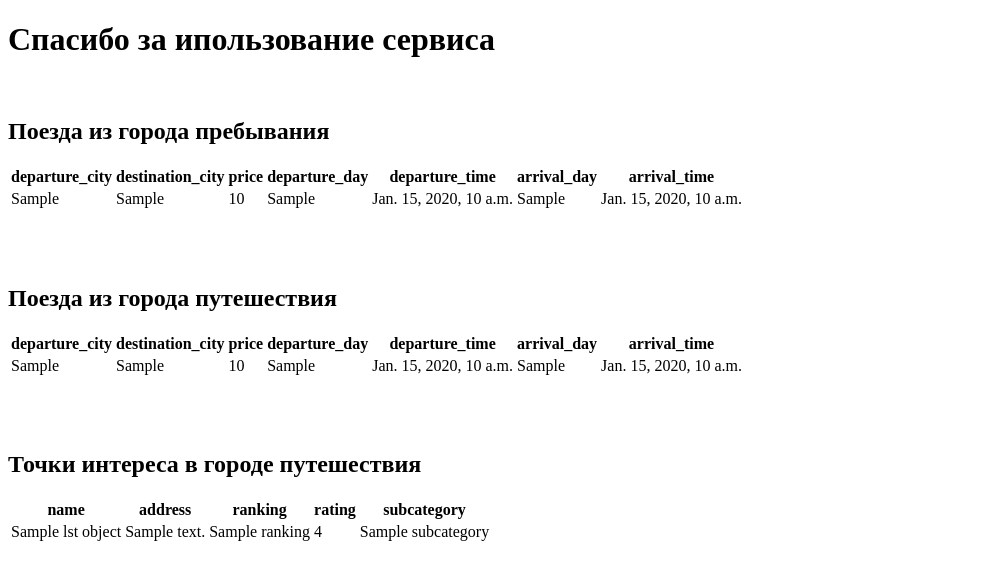
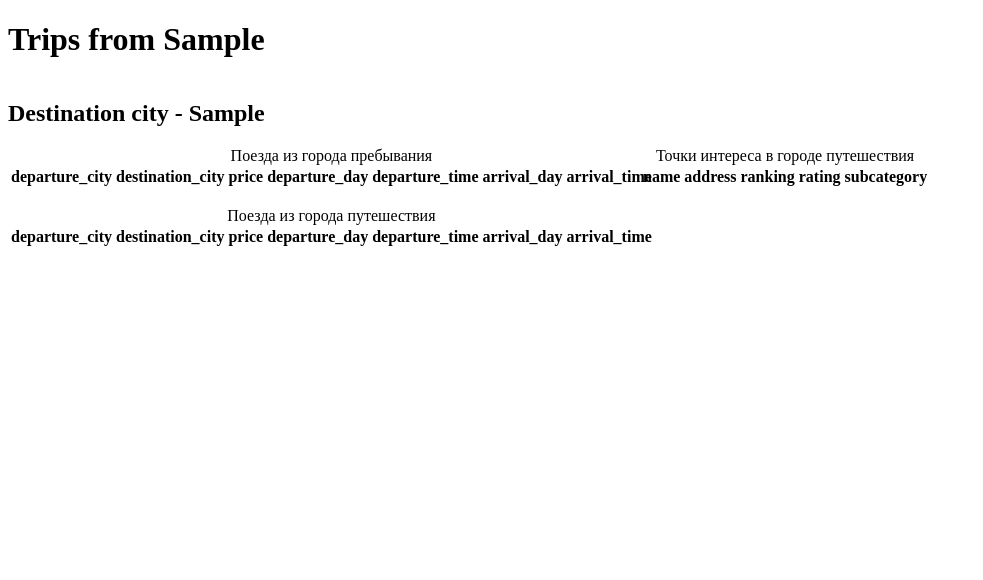
Before and after one commit to vkislinskii/rail_trip_project, a Django app: template templates/processing_page.html in a window 1280 px wide. Shown: the top 580 px of the page, without its empty margins (0-983 px from the left). Run offline with Django 5.2, Linux system fonts and the light colour scheme; the template is opened without the code that fills it: most values are stand-ins (such as "Sample title", 1, 10 or a date in 2020); lists and menus that the app fills with data are empty.

Commit message:
modified processing_page

```diff
--- a/rail_trip/settings.py
+++ b/rail_trip/settings.py
@@ -25,7 +25,7 @@ SECRET_KEY = 'django-insecure-@3(&nzv!^m=**!ft+8h=^cco8+kn$u*#)v!^r)_y$)$uqmu7h8
 # SECURITY WARNING: don't run with debug turned on in production!
 DEBUG = True
 
-ALLOWED_HOSTS = ['45.12.72.86']
+ALLOWED_HOSTS = ['45.12.72.86', '127.0.0.1']
 #TIMEOUT = 600 #задал тут вручную (40 секунд нужно для поиска информации по одному городу назначения)
 
 # Application definition
--- a/templates/get_form.html
+++ b/templates/get_form.html
@@ -18,10 +18,10 @@
     </select> <br><br><br>
 
     <label for="dep_d">Departure day:</label>
-    <input type="text" id="dep_d" name="dep-day" required minlength="3" size="15" placeholder="February 10, 2024"/> <br><br><br>
+    <input type="text" id="dep_d" name="dep-day" required minlength="3" size="15" placeholder="February 28, 2024"/> <br><br><br>
 
     <label for="arr_d">Arrival day:</label>
-    <input type="text" id="arr_d" name="arr-day" required minlength="3" size="15" placeholder="February 11, 2024"/> <br><br><br>
+    <input type="text" id="arr_d" name="arr-day" required minlength="3" size="15" placeholder="February 29, 2024"/> <br><br><br>
     <button type="submit">Submit</button>
 </form>
 </body>
--- a/templates/processing_page.html
+++ b/templates/processing_page.html
@@ -5,10 +5,16 @@
     <title>Title</title>
 </head>
 <body>
-<h1>Спасибо за ипользование сервиса</h1><br>
+<h1>Trips from {{departure_city}}</h1>
 <div class="result-body">
-    <h2>Поезда из города пребывания</h2>
+    {% for j in destination_cities %}
+    <div>
+        <div style="float: left; width: 100%;">
+        <h2>Destination city - {{j}}</h2>
+        </div>
+        <div style="float: left; width: 50%;">
             <table class="table">
+                <caption>Поезда из города пребывания</caption>
                 <tr>
                     <th>departure_city</th>
                     <th>destination_city</th>
@@ -19,6 +25,7 @@
                     <th>arrival_time</th>
                 </tr>
                 {% for i in lst_trains_start%}
+                    {% if i.destination_city == j %}
                         <td>{{i.departure_city}}</td>
                         <td>{{i.destination_city}}</td>
                         <td>{{i.price}}</td>
@@ -26,12 +33,13 @@
                         <td>{{i.departure_time}}</td>
                         <td>{{i.arrival_day}}</td>
                         <td>{{i.arrival_time}}</td>
+                    {% endif %}
                 </tr>
                 {% endfor %}
             </table>
-    <br><br><br>
-    <h2>Поезда из города путешествия</h2>
+            <br>
             <table class="table">
+                <caption>Поезда из города путешествия</caption>
                 <tr>
                     <th>departure_city</th>
                     <th>destination_city</th>
@@ -42,6 +50,7 @@
                     <th>arrival_time</th>
                 </tr>
                 {% for i in lst_trains_back%}
+                    {% if i.departure_city == j %}
                         <td>{{i.departure_city}}</td>
                         <td>{{i.destination_city}}</td>
                         <td>{{i.price}}</td>
@@ -49,12 +58,14 @@
                         <td>{{i.departure_time}}</td>
                         <td>{{i.arrival_day}}</td>
                         <td>{{i.arrival_time}}</td>
+                    {% endif %}
                 </tr>
                 {% endfor %}
             </table>
-    <br><br><br>
-    <h2>Точки интереса в городе путешествия</h2>
+        </div><br>
+        <div>
             <table class="table">
+                <caption>Точки интереса в городе путешествия</caption>
                 <tr>
                     <th>name</th>
                     <th>address</th>
@@ -63,14 +74,19 @@
                     <th>subcategory</th>
                 </tr>
                 {% for i in lst_objects%}
+                    {% if i.city == j %}
                         <td>{{i.name}}</td>
                         <td>{{i.address}}</td>
                         <td>{{i.ranking}}</td>
                         <td>{{i.rating}}</td>
                         <td>{{i.subcategory}}</td>
+                    {% endif %}
                 </tr>
                 {% endfor %}
             </table>
         </div><br><br><br>
-</body>
+    </div>
+    {% endfor %}
+</div><br><br><br>
+</body><br><br><br>
 </html>
```
Also changed, not shown: core/views.py (+8 -9 lines). Lines whose indentation alone changed are shown as unchanged.
